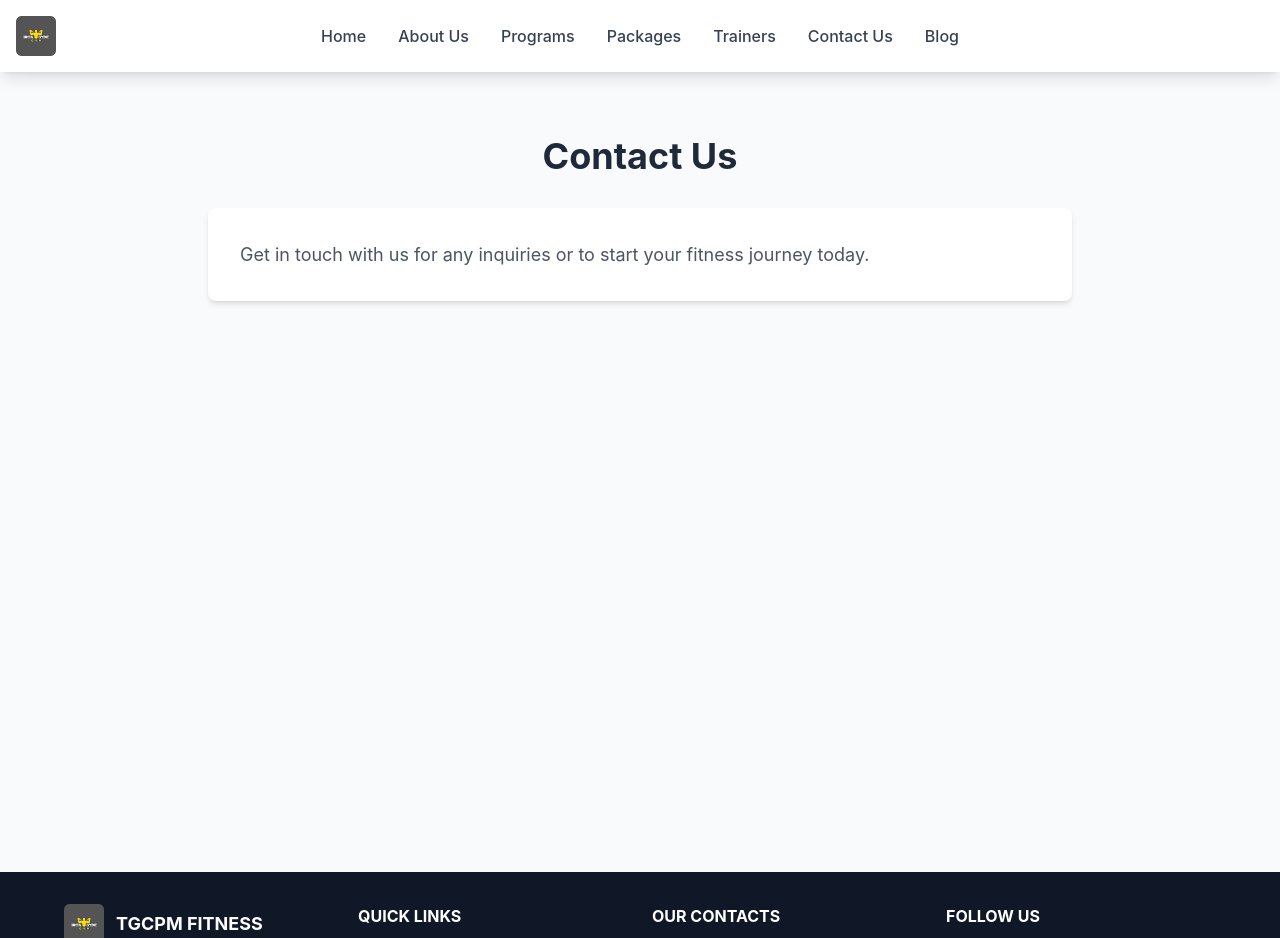
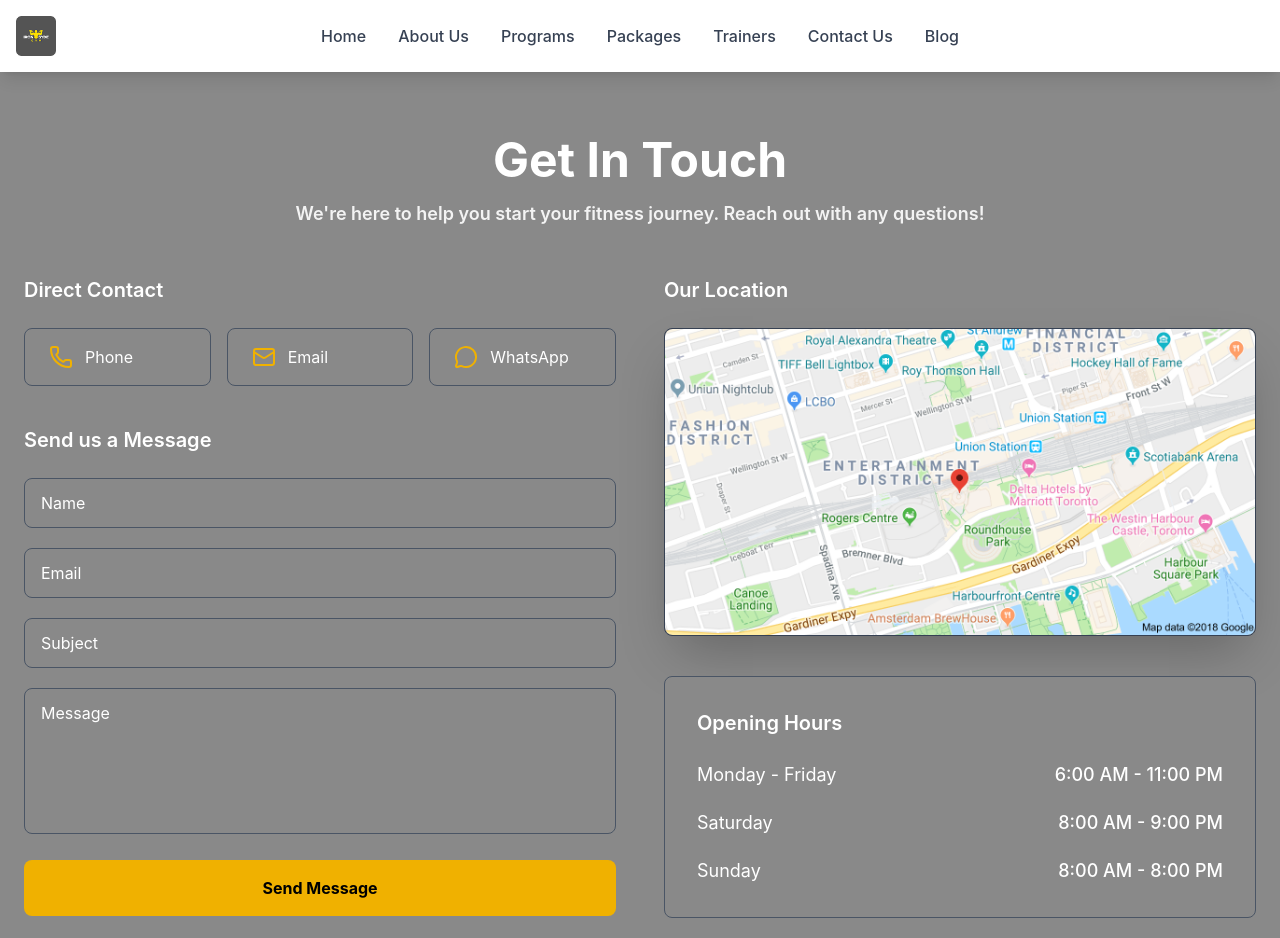
Before and after one commit to supunyasanthaofficial/Gym, a React (Vite) app: page /contact-us in a window 1280 px wide. Shown: the top 938 px of the page. Built offline with nearby package versions, Linux system fonts and the light colour scheme.

Commit message:
implementing a Complete Contact us Page

```diff
--- a/src/pages/Contact.jsx
+++ b/src/pages/Contact.jsx
@@ -1,21 +1,127 @@
 import React from "react";
+import { Phone, Mail, MessageCircle } from "lucide-react";
+import Map from "../assets/images/Map.png";
 
-const Contact = () => {
+export default function ContactPage() {
   return (
-    <div className="min-h-screen bg-gray-50 py-16">
-      <div className="max-w-4xl mx-auto px-4">
-        <h1 className="text-4xl font-bold text-center text-gray-800 mb-8">
-          Contact Us
-        </h1>
-        <div className="bg-white p-8 rounded-lg shadow-md">
-          <p className="text-gray-600 text-lg leading-relaxed">
-            Get in touch with us for any inquiries or to start your fitness
-            journey today.
-          </p>
+    <>
+      <div className="min-h-screen bg-[#898989] text-white py-16 px-6">
+        <div className="max-w-7xl mx-auto">
+          {/* Header */}
+          <div className="text-center mb-12">
+            <h1 className="text-4xl md:text-5xl font-bold mb-4">
+              Get In Touch
+            </h1>
+            <p className="text-lg opacity-90 font-semibold">
+              We're here to help you start your fitness journey. Reach out with
+              any questions!
+            </p>
+          </div>
+
+          <div className="grid grid-cols-1 lg:grid-cols-2 gap-12">
+            <div className="space-y-10">
+              <div>
+                <h3 className="text-xl font-semibold mb-6">Direct Contact</h3>
+                <div className="flex flex-wrap gap-4">
+                  <a
+                    href="tel:+1234567890"
+                    className="flex items-center gap-3 bg-[#898989] hover:bg-[#7a7a7a] transition-all rounded-lg px-6 py-4 flex-1 min-w-[140px] border border-gray-600"
+                  >
+                    <Phone className="w-6 h-6 text-yellow-500" />
+                    <span>Phone</span>
+                  </a>
+                  <a
+                    href="mailto:info@gym.com"
+                    className="flex items-center gap-3 bg-[#898989] hover:bg-[#7a7a7a] transition-all rounded-lg px-6 py-4 flex-1 min-w-[140px] border border-gray-600"
+                  >
+                    <Mail className="w-6 h-6 text-yellow-500" />
+                    <span>Email</span>
+                  </a>
+                  <a
+                    href="https://wa.me/1234567890"
+                    target="_blank"
+                    rel="noopener noreferrer"
+                    className="flex items-center gap-3 bg-[#898989] hover:bg-[#7a7a7a] transition-all rounded-lg px-6 py-4 flex-1 min-w-[140px] border border-gray-600"
+                  >
+                    <MessageCircle className="w-6 h-6 text-yellow-500" />
+                    <span>WhatsApp</span>
+                  </a>
+                </div>
+              </div>
+
+              <div>
+                <h3 className="text-xl font-semibold mb-6">
+                  Send us a Message
+                </h3>
+                <form className="space-y-5">
+                  <input
+                    type="text"
+                    placeholder="Name"
+                    required
+                    className="w-full px-4 py-3 bg-[#898989] border border-gray-600 rounded-lg focus:outline-none focus:border-yellow-500 placeholder-white"
+                  />
+                  <input
+                    type="email"
+                    placeholder="Email"
+                    required
+                    className="w-full px-4 py-3 bg-[#898989] border border-gray-600 rounded-lg focus:outline-none focus:border-yellow-500 placeholder-white"
+                  />
+                  <input
+                    type="text"
+                    placeholder="Subject"
+                    className="w-full px-4 py-3 bg-[#898989] border border-gray-600 rounded-lg focus:outline-none focus:border-yellow-500 placeholder-white"
+                  />
+                  <textarea
+                    rows={5}
+                    placeholder="Message"
+                    required
+                    className="w-full px-4 py-3 bg-[#898989] border border-gray-600 rounded-lg focus:outline-none focus:border-yellow-500 placeholder-white resize-none"
+                  ></textarea>
+
+                  <button
+                    type="submit"
+                    className="w-full bg-yellow-500 hover:bg-yellow-400 text-black font-bold py-4 rounded-lg transition duration-200"
+                  >
+                    Send Message
+                  </button>
+                </form>
+              </div>
+            </div>
+
+            <div className="space-y-10">
+              {/* Map */}
+              <div>
+                <h3 className="text-xl font-semibold mb-6">Our Location</h3>
+                <div className="overflow-hidden rounded-lg shadow-2xl border border-gray-700">
+                  <img
+                    src={Map}
+                    alt="Gym Location - Toronto"
+                    className="w-full rounded-lg"
+                  />
+                </div>
+              </div>
+
+              <div className="bg-[#898989] rounded-lg p-8 border border-gray-600">
+                <h3 className="text-xl font-semibold mb-6">Opening Hours</h3>
+                <div className="space-y-5 text-lg">
+                  <div className="flex justify-between">
+                    <span>Monday - Friday</span>
+                    <span className="font-medium">6:00 AM - 11:00 PM</span>
+                  </div>
+                  <div className="flex justify-between">
+                    <span>Saturday</span>
+                    <span className="font-medium">8:00 AM - 9:00 PM</span>
+                  </div>
+                  <div className="flex justify-between">
+                    <span>Sunday</span>
+                    <span className="font-medium">8:00 AM - 8:00 PM</span>
+                  </div>
+                </div>
+              </div>
+            </div>
+          </div>
         </div>
       </div>
-    </div>
+    </>
   );
-};
-
-export default Contact;
+}
```
